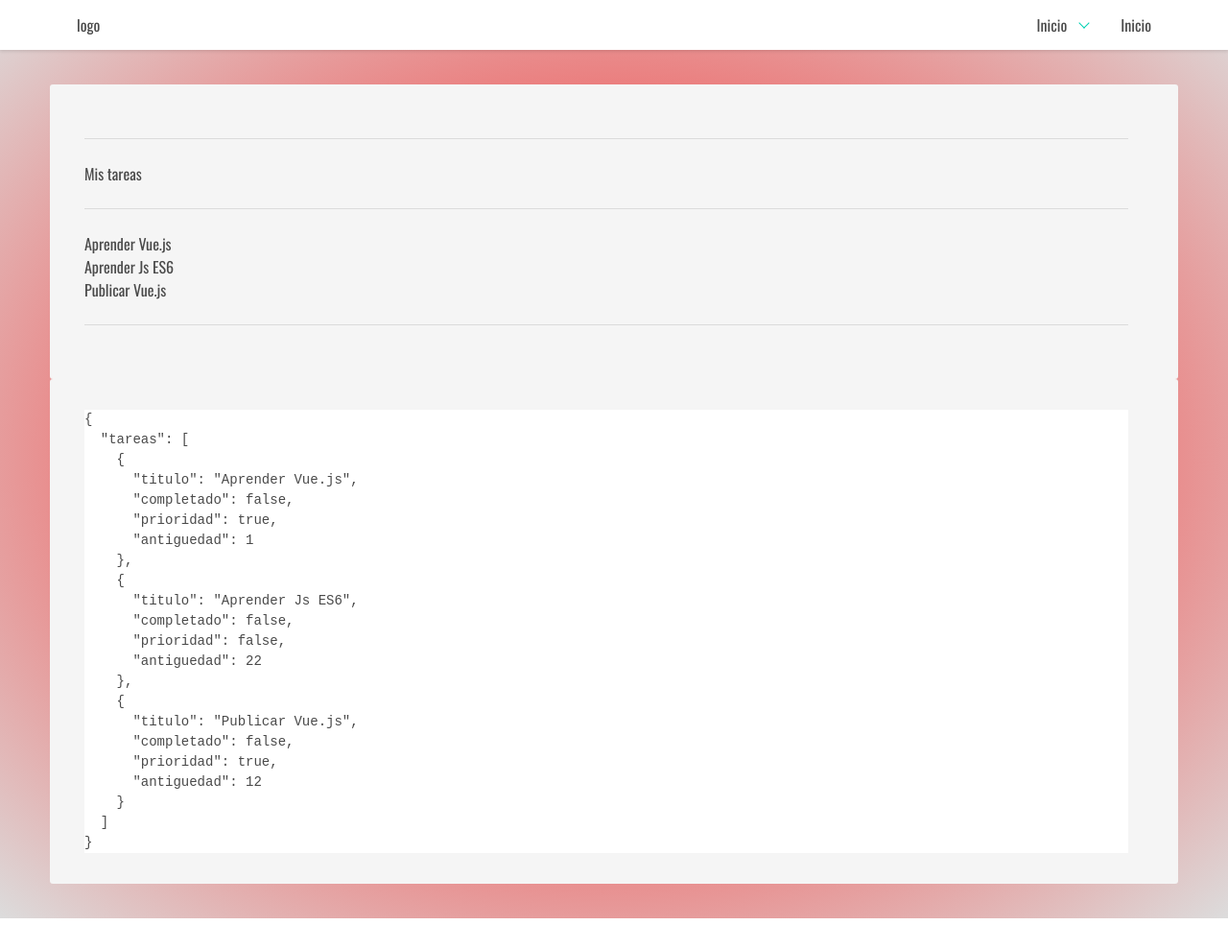
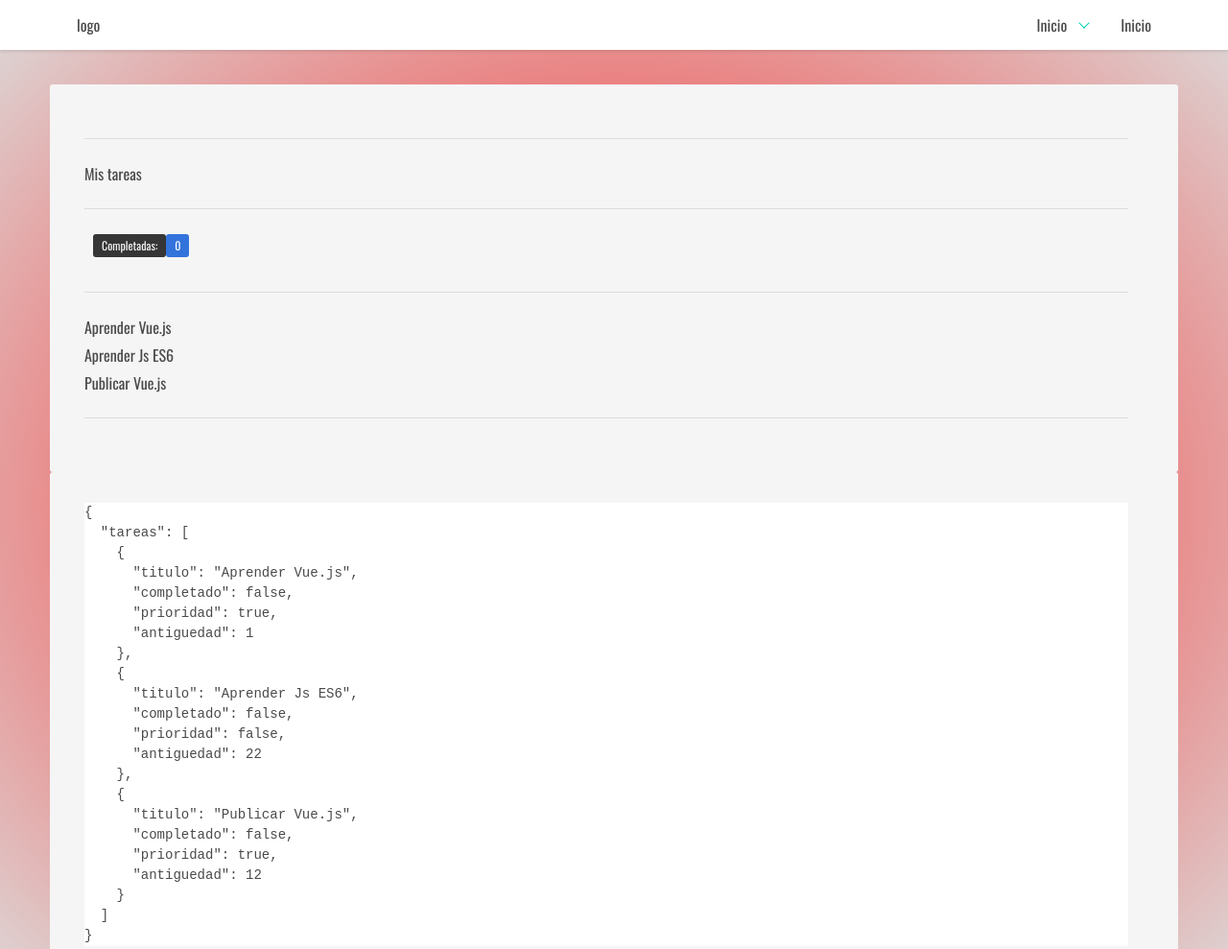
Before and after one commit to samsdial/vueBulma, a website: page src/pug/index.pug in a window 1280 px wide. Shown: the top 989 px of the page at 96% size. Before the commit the page ends 957 px from the top, so only its background shows below. Drawn offline with nearby package versions, Linux system fonts and the light colour scheme; files that its build step writes are made by us from their sources.

Commit message:
Add video 10 curso Vue -- Data binding en atributos y clases FINAL

```diff
--- a/docs/js/custom.js
+++ b/docs/js/custom.js
@@ -1,2 +1,2 @@
-"use strict";function getContent(){$(".notification").load("one.html")}function loadHTML(){$(".notification").load("two.html")}$(document).ready(function(){$(".getcontent").click(getContent),$(".loadhtml").click(loadHTML)});var vm=new Vue({el:"main",data:{tareas:[{titulo:"Aprender Vue.js",completado:!1,prioridad:!0,antiguedad:1},{titulo:"Aprender Js ES6",completado:!1,prioridad:!1,antiguedad:22},{titulo:"Publicar Vue.js",completado:!1,prioridad:!0,antiguedad:12}]},methods:{completarTarea:function(t){console.log(t)}}});
+"use strict";function getContent(){$(".notification").load("one.html")}function loadHTML(){$(".notification").load("two.html")}$(document).ready(function(){$(".getcontent").click(getContent),$(".loadhtml").click(loadHTML)});var vm=new Vue({el:"main",data:{tareas:[{titulo:"Aprender Vue.js",completado:!1,prioridad:!0,antiguedad:1},{titulo:"Aprender Js ES6",completado:!1,prioridad:!1,antiguedad:22},{titulo:"Publicar Vue.js",completado:!1,prioridad:!0,antiguedad:12}]},methods:{completarTarea:function(t){t.completado=!t.completado}},computed:{tareasComputadas:function(){return this.tareas.filter(function(t){return t.completado})}}});
 //# sourceMappingURL=custom.js.map
--- a/src/js/custom.js
+++ b/src/js/custom.js
@@ -45,8 +45,13 @@ const vm = new Vue ({
     },
     methods: {
         completarTarea(tarea){
-            console.log(tarea);
+            /*console.log(tarea);*/
+            tarea.completado = !tarea.completado;
+        }
+    },
+    computed: {
+        tareasComputadas(){
+            return this.tareas.filter((tarea) => tarea.completado)
         }
     }
-
 });
--- a/src/pug/index.pug
+++ b/src/pug/index.pug
@@ -24,9 +24,16 @@ block content
                         hr
                         h2 Mis tareas
                         hr
+                        .field.is-grouped.is-grouped-multiline
+                            .control
+                                .tag.has-addons
+                                    span.tag.is-dark Completadas:
+                                    span.tag.is-info {{ tareasComputadas.length }}
+                        hr
                         ul
-                            li(v-on:click="completarTarea(tarea)", v-for="(tarea in tareas")
-                                p {{ tarea.titulo }}
+                            li( :class="{completado: tarea.completado}", @click="completarTarea(tarea)", v-for="(tarea in tareas", style="margin:5px 0px;")
+                                span {{ tarea.titulo }}
+                                span(v-show="tarea.completado").is-pulled-right.tag.is-success Completado
                         hr
                 .columns.notification
                     .column
--- a/src/sass/style.sass
+++ b/src/sass/style.sass
@@ -6,3 +6,7 @@
 @import "components/_all"
 @import "grid/_all"
 @import "layout/_all"
+
+.completado
+    text-decoration: line-through
+    color: gainsboro
```
Also changed, not shown: docs/css/style.css, docs/index.html, 2 other files.
